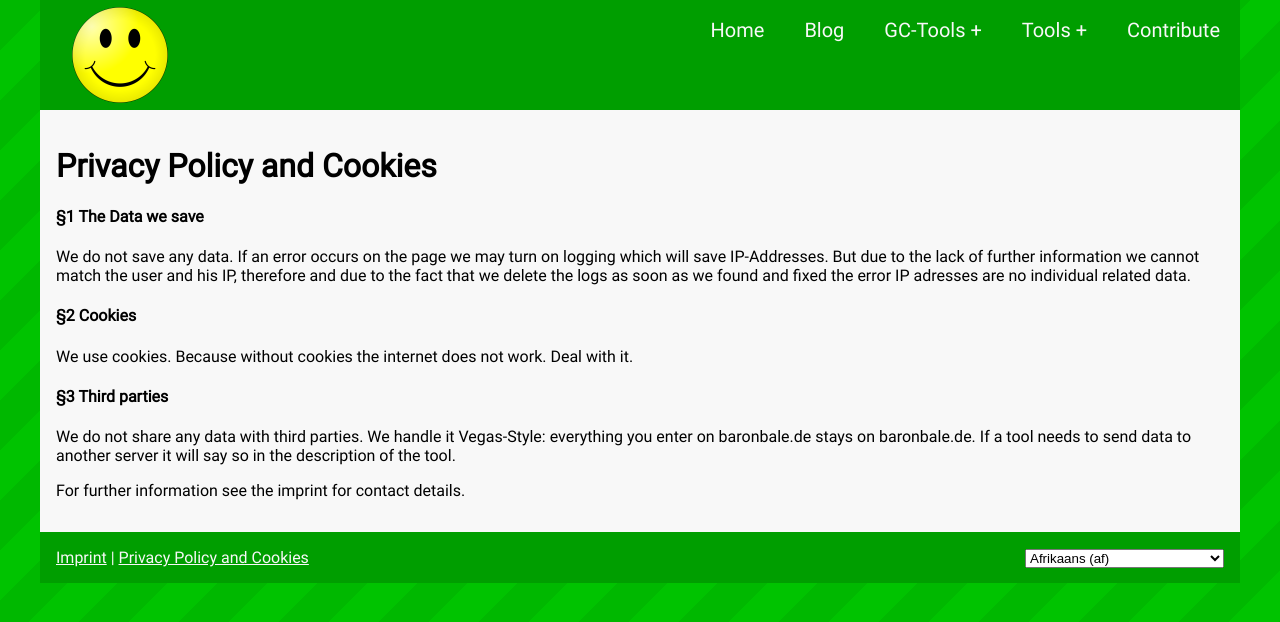
After one commit to protux/baronbale.de-django, a Django app: template baronbale_website/staticpages/templates/staticpages/privacy.html in a window 1280 px wide. The commit adds this page. Shown: the top 622 px of the page. Run offline with Django 3.2, Linux system fonts and the light colour scheme; the template is opened without the code that fills it: most values are stand-ins (such as "Sample title", 1, 10 or a date in 2020).

Commit message:
seperate privacy policy from imprint

```diff
--- /dev/null
+++ b/baronbale_website/staticpages/templates/staticpages/privacy.html
@@ -0,0 +1,19 @@
+{% extends 'base.html' %}
+{% load i18n %}
+
+{% block title %}{% trans 'Privacy Policy and Cookies' %}{% endblock %}
+
+{% block content %}
+<h1>{% trans 'Privacy Policy and Cookies' %}</h1>
+
+<h4>{% trans '§1 The Data we save' %}</h4>
+<p>{% trans 'We do not save any data. If an error occurs on the page we may turn on logging which will save IP-Addresses. But due to the lack of further information we cannot match the user and his IP, therefore and due to the fact that we delete the logs as soon as we found and fixed the error IP adresses are no individual related data.' %}</p>
+
+<h4>{% trans '§2 Cookies' %}</h4>
+<p>{% trans 'We use cookies. Because without cookies the internet does not work. Deal with it.' %}</p>
+
+<h4>{% trans '§3 Third parties' %}</h4>
+<p>{% trans 'We do not share any data with third parties. We handle it Vegas-Style: everything you enter on baronbale.de stays on baronbale.de. If a tool needs to send data to another server it will say so in the description of the tool.' %}</p>
+
+<p>{% trans 'For further information see the imprint for contact details.' %}</p>
+{% endblock %}
--- a/baronbale_website/staticpages/urls.py
+++ b/baronbale_website/staticpages/urls.py
@@ -6,5 +6,6 @@ app_name = 'staticpages'
 urlpatterns = [
     url(r'contribute/$', views.Contribute.as_view(), name='contribute'),
     url(r'imprint/$', views.Imprint.as_view(), name='imprint'),
+    url(r'privacy/$', views.PrivacyPolicy.as_view(), name='privacy'),
     url(r'roadmap/$', views.Roadmap.as_view(), name='roadmap'),
 ]
--- a/baronbale_website/staticpages/views.py
+++ b/baronbale_website/staticpages/views.py
@@ -9,5 +9,9 @@ class Imprint(TemplateView):
     template_name = 'staticpages/imprint.html'
 
 
+class PrivacyPolicy(TemplateView):
+    template_name = 'staticpages/privacy.html'
+
+
 class Roadmap(TemplateView):
     template_name = 'staticpages/roadmap.html'
--- a/baronbale_website/templates/base.html
+++ b/baronbale_website/templates/base.html
@@ -62,7 +62,8 @@
         </div>
         </main>
         <footer id="pagefooter">
-            <a href="{% url 'staticpages:imprint' %}">{% trans "Imprint" %}</a>
+            <a href="{% url 'staticpages:imprint' %}">{% trans "Imprint" %}</a> |
+            <a href="{% url 'staticpages:privacy' %}">{% trans "Privacy Policy and Cookies" %}</a>
 
             {% block footer_links %}{% endblock footer_links %}
 
```
Also changed, not shown: baronbale_website/staticpages/templates/staticpages/imprint.html (+0 -12 lines).
